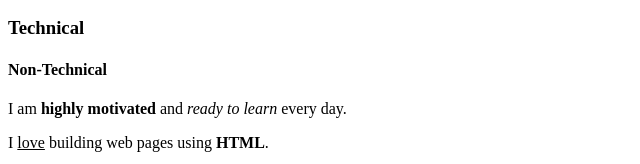
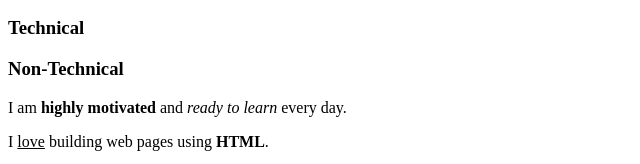
Before and after one commit to josh-a-bant/HTML-Journey, a plain HTML site: page index.html in a window 1280 px wide. Shown: the part 188-352 px from the top of the page, 0-640 px from the left. Drawn offline with Linux system fonts and the light colour scheme.

Commit message:
change h4 to h3 on index

```diff
--- a/index.html
+++ b/index.html
@@ -14,7 +14,7 @@
     <h1>About me</h1>
     <h2>My Skills</h2>
     <h3>Technical</h3>
-    <h4>Non-Technical</h4>
+    <h3>Non-Technical</h3>
 
     <p>I am <b>highly motivated</b> and <i>ready to learn</i> every day.</p>
     <p>I <u>love</u> building web pages using <strong>HTML</strong>.</p>
```
